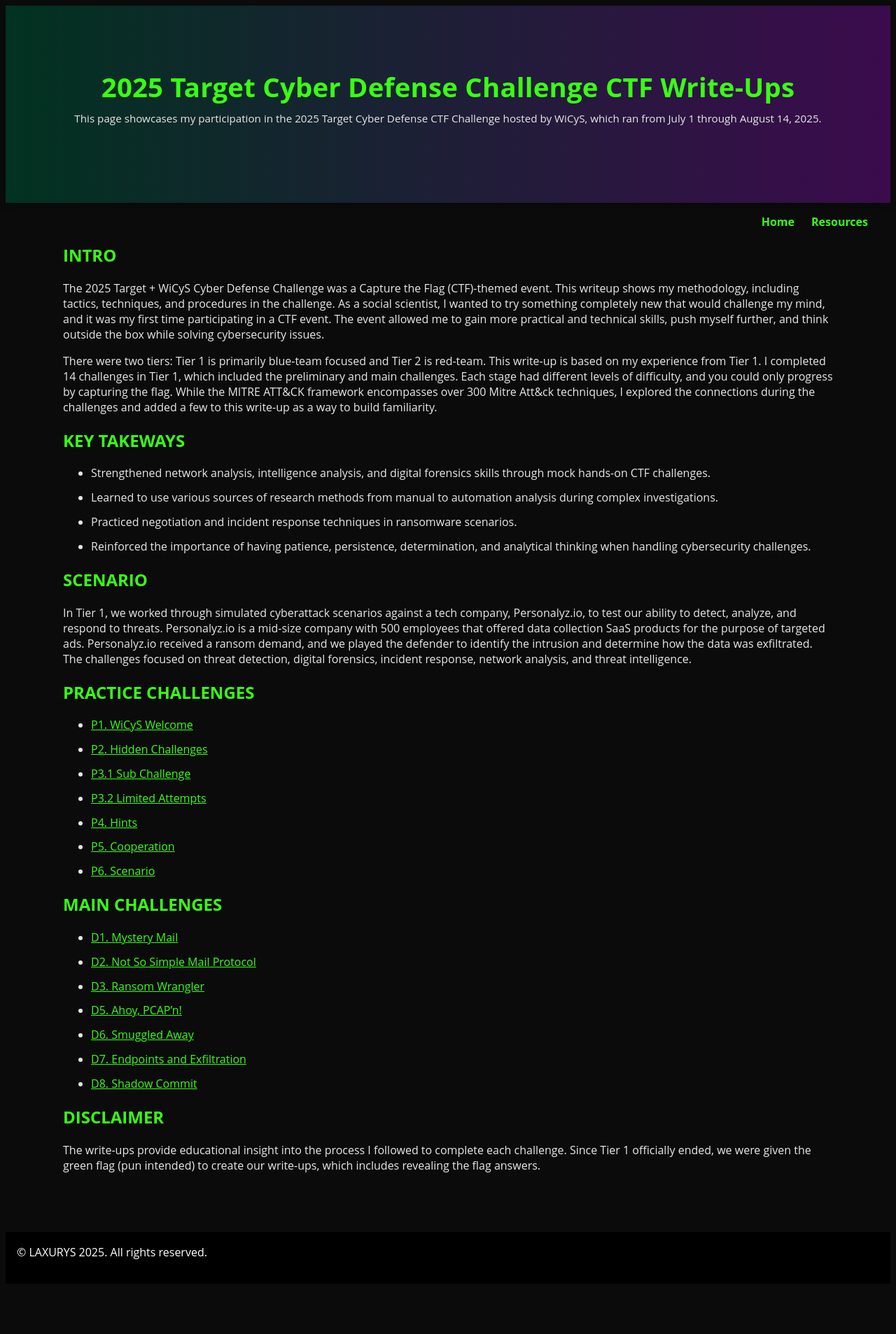
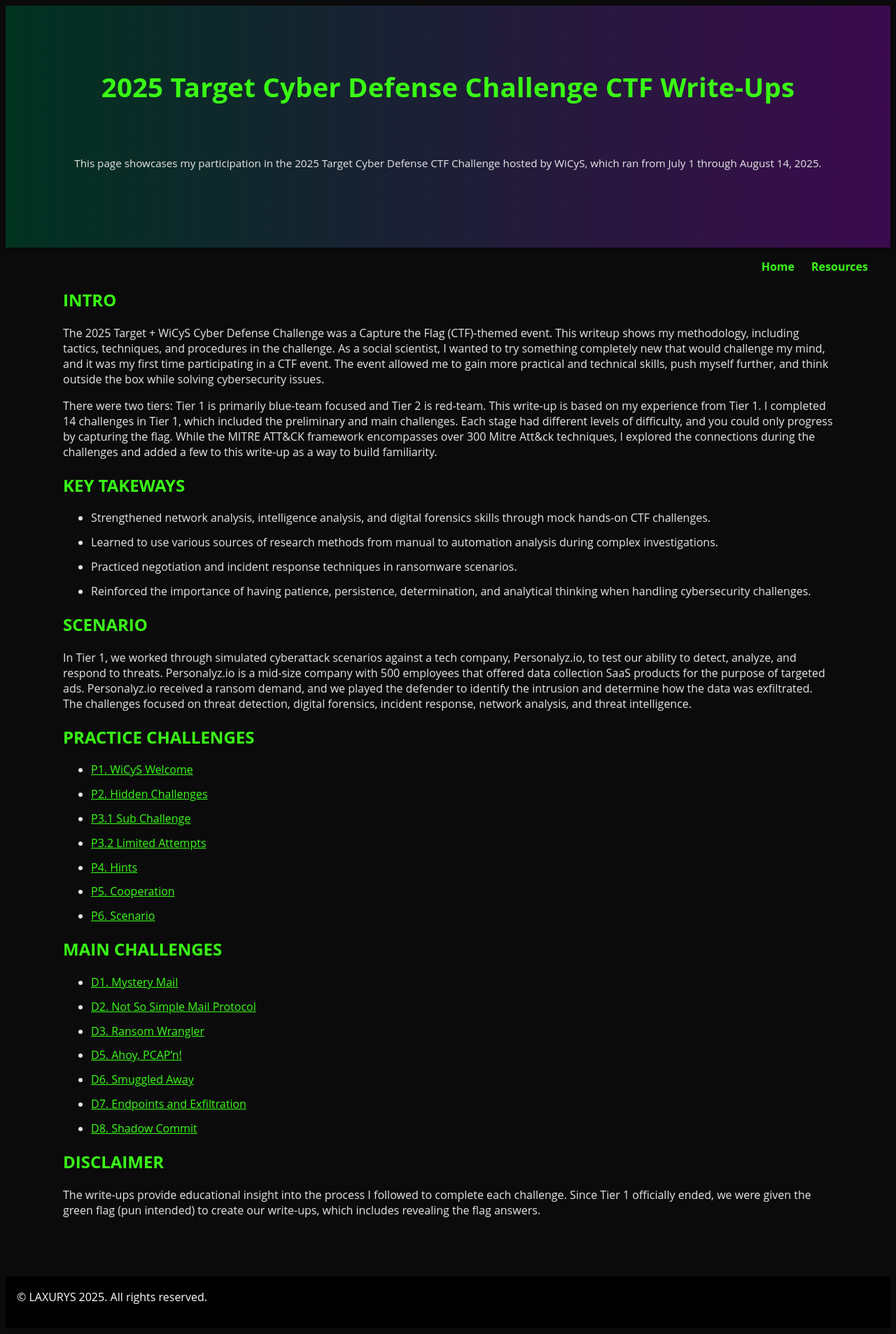
Before and after one commit to glsanclem/2025_wicys_target_ctf, a Jekyll site: the page built from index.md, in a window 1280 px wide. Shown: the whole page at 70% size. Built offline with Jekyll 4.4.1, drawn with Linux system fonts in a browser that asks for light colours; before the commit the page ends 1843 px from its top, so only the background shows below that.

Commit message:
Update style.css

```diff
--- a/assets/css/style.css
+++ b/assets/css/style.css
@@ -17,7 +17,7 @@ header, .site-header, .header {
 .site-title, .site-header h1, header .site-title {
   color: #39ff14; /* neon green so it pops */
   font-size: 2.4rem;
-  margin: 0 0 1rem 0; /* creates space between title & subtitle */
+  margin: 0 0 5rem 0; /* creates space between title & subtitle */
   line-height: 1.05;
   letter-spacing: 0.2px;
   font-family: "Open Sans", "Helvetica Neue", Helvetica, Arial, sans-serif;
```
